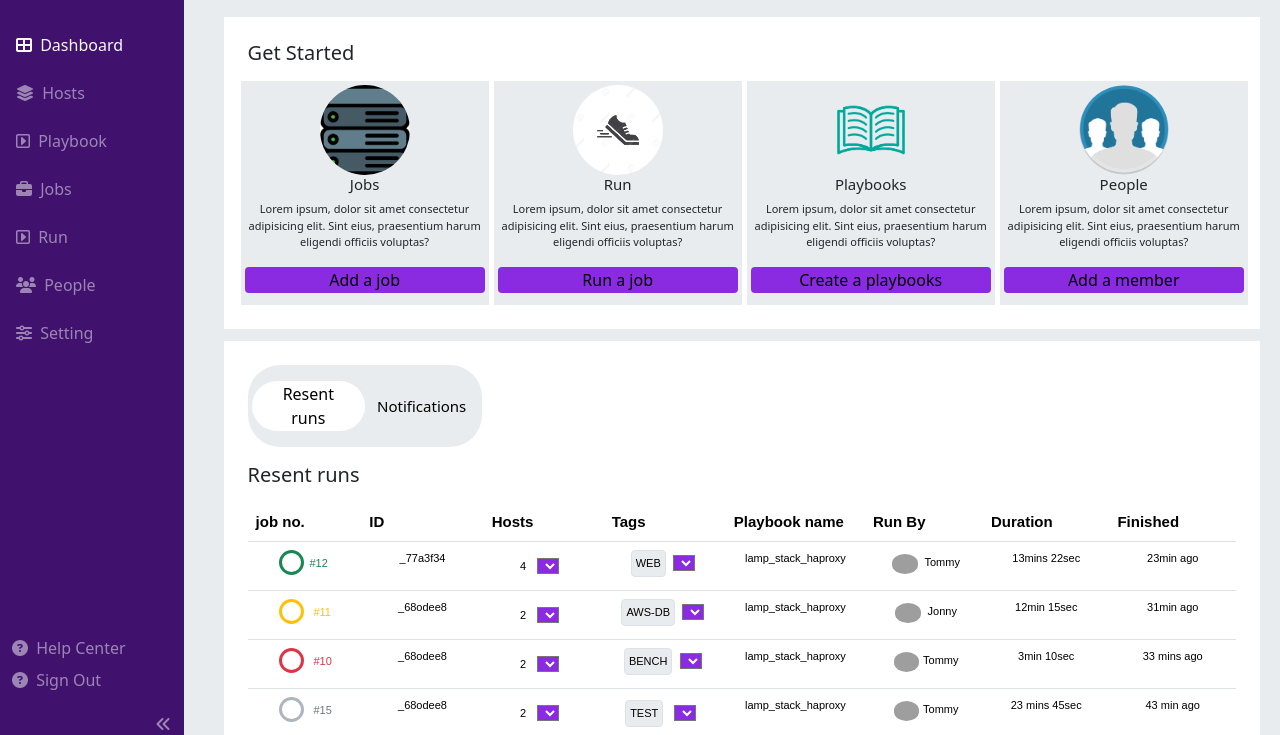
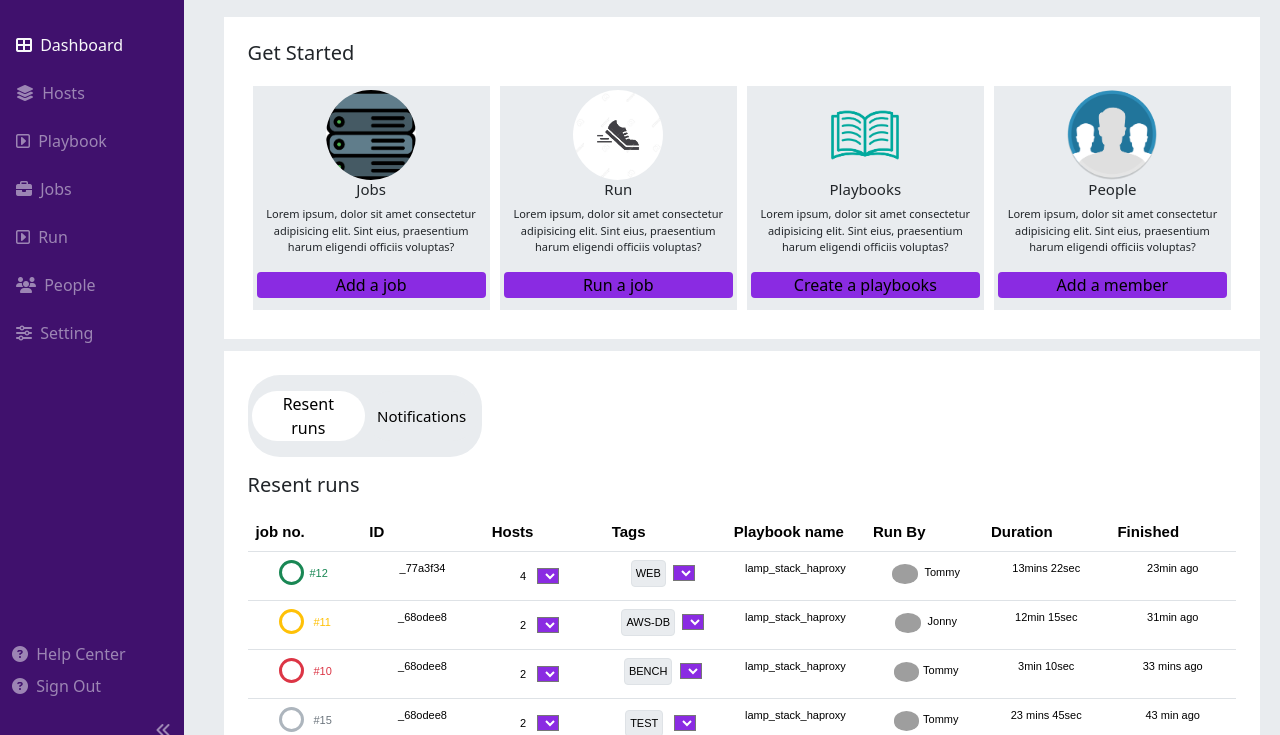
Before and after one commit to Nirmeen2018/bootstrap-task, a plain HTML site: page index.html in a window 1280 px wide. Shown: the part 97-832 px from the top of the page. Drawn offline with Linux system fonts and the light colour scheme; grey boxes are pictures that could not be loaded.

Commit message:
new-branch

```diff
--- a/assets/css/main.css
+++ b/assets/css/main.css
@@ -89,18 +89,24 @@ hr{
 .footersection{
 height: 10%;
 }
+.job,.run,.playbook,.people{
+
+  flex: 1 1 150px !important;
+  margin:5px;
+
+}
+
+/* @media screen and  (min-width: 1200px) {
 
 
-@media screen and  (min-width: 1200px) {
-    .job,.run,.people,.playbook{
+    .job,.run,.playbook,.people{
+
         margin-left:5px !important;
-    }
-    .job,.run,.playbook,.people{
-        width: 24.5% !important;
+        margin-top: 5px !important;
     }
 
 
-}
+} */
  @media screen and (min-width:799px) and (max-width: 992px) {
     .spikenode{
         width: 100% !important;
--- a/index.html
+++ b/index.html
@@ -130,7 +130,8 @@
                </div>
                 <div class="col-12 get-started container p-4  m-1 ">
                     <h3 class=" mb-3">Get Started</h3>
-                    <div class=" get-started__content  row  ">
+                    <div class=" get-started__content   ">
+                        <div class=" d-flex justify-content-center  flex-wrap ">
                             <div class="job text-center p-1 bg-body-secondary col-md-6  col-sm-12 col-lg-3">
                                 <img  class=" rounded-circle" src="assets/img/job.png"/>
                                 <h4>Jobs</h4>
@@ -144,7 +145,8 @@
                                 <h4>Run</h4>
                                 <p>Lorem ipsum, dolor sit amet consectetur adipisicing elit.
                                      Sint eius, praesentium harum eligendi officiis voluptas?</p>
-                         <button class="border-0  w-100 rounded-1 mb-2">Run a job</button></div>
+                                 <button class="border-0  w-100 rounded-1 mb-2">Run a job</button>
+                                </div>
                             <div class=" playbook text-center p-1 bg-body-secondary col-md-6  col-lg-3 col-sm-12 ">
                                 <img  class=" rounded-circle" src="assets/img/playbook.png"/>
 
@@ -160,6 +162,8 @@
                                     Sint eius, praesentium harum eligendi officiis voluptas?</p>
                                  <button  class="border-0   w-100  rounded-1 mb-2">Add a member</button>
                                 </div>
+                        </div>
+
                         </div>
                 </div>
                 <div class="col-12 recent-run container p-4  m-1  mt-2">
```
Lines whose indentation alone changed are shown as unchanged.
